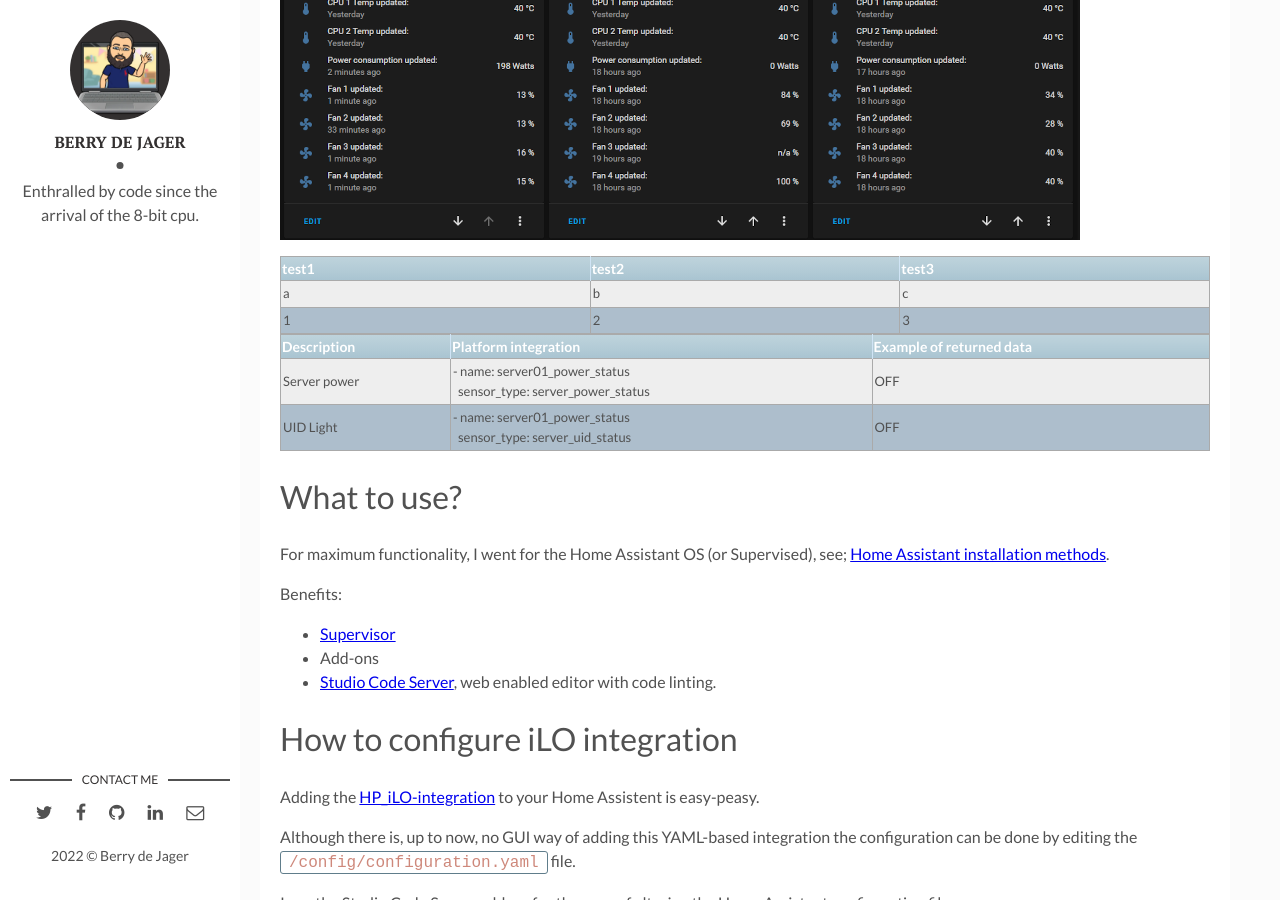
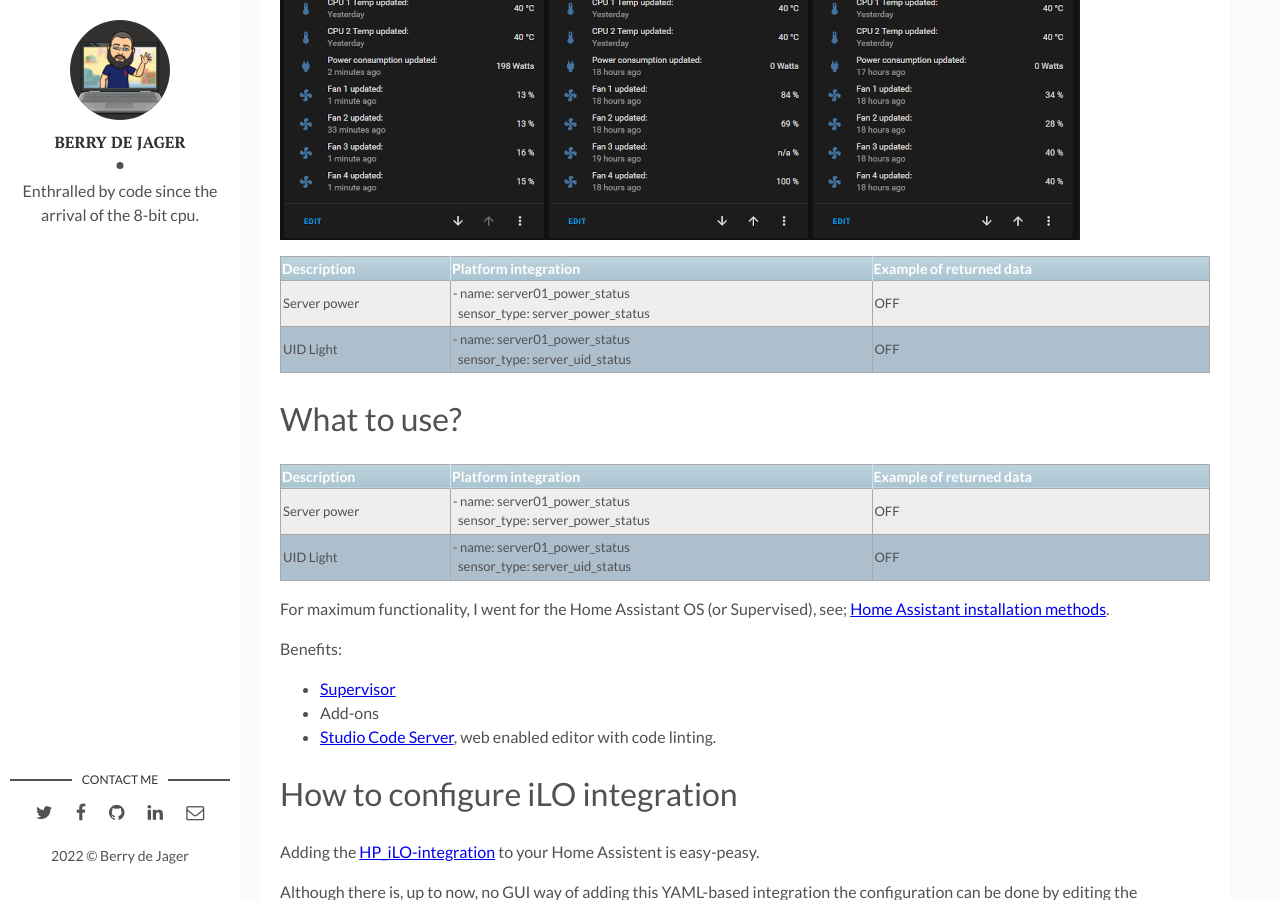
Before and after one commit to berrydejager/code, a Jekyll site: the page built from _posts/2022-04-26-Home-Assistant-iLO2.markdown, in a window 1280 px wide and 900 px high, scrolled down 870 px. Built offline with Jekyll 4.4.1, drawn with Linux system fonts in a browser that asks for light colours.

Commit message:
Update 2022-04-26-Home-Assistant-iLO2.markdown

```diff
--- a/_posts/2022-04-26-Home-Assistant-iLO2.markdown
+++ b/_posts/2022-04-26-Home-Assistant-iLO2.markdown
@@ -17,11 +17,6 @@ The result of this configure reflects the following, however, as always with Hom
 ![](/assets/img/HASS-iLO_overview.png)
 
 
-| test1 | test2 | test3 |
-| ---   | ---   | ---   |
-| a     | b     | c     |
-| 1     | 2     | 3     |
-
 | Description   | Platform integration                                                            | Example of returned data  |
 | ---           | ---                                                                             | ---                       |
 | Server power  | - name: server01_power_status<br />&nbsp;&nbsp;sensor_type: server_power_status | OFF                       |
@@ -31,6 +26,10 @@ The result of this configure reflects the following, however, as always with Hom
 
 # What to use?
 
+| Description   | Platform integration                                                            | Example of returned data  |
+| ---           | ---                                                                             | ---                       |
+| Server power  | - name: server01_power_status<br />&nbsp;&nbsp;sensor_type: server_power_status | OFF                       |
+| UID Light     | - name: server01_power_status<br />&nbsp;&nbsp;sensor_type: server_uid_status   | OFF                       |
 
 
 For maximum functionality, I went for the Home Assistant OS (or Supervised), see; [Home Assistant installation methods](https://www.home-assistant.io/installation/#compare-installation-methods).
```
